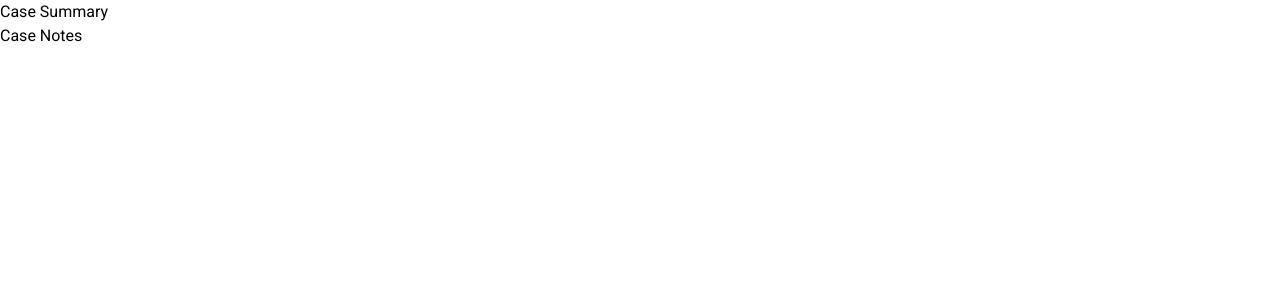
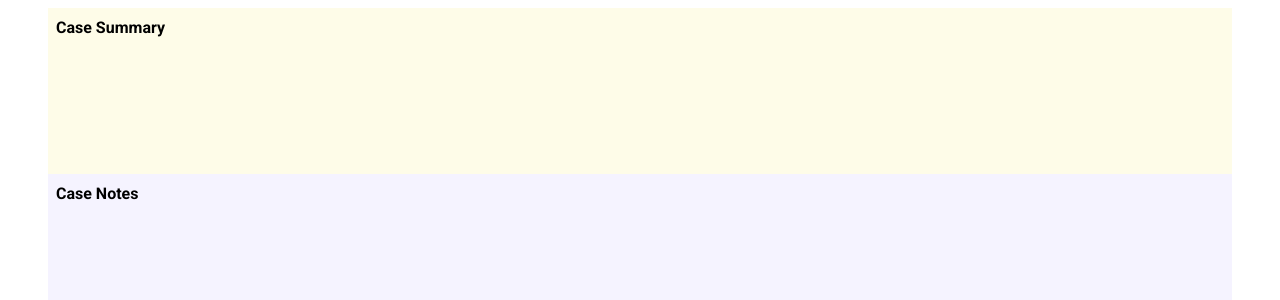
Before and after one commit to arulvalanantos/GTS-Case-Summarization-UI, a React (Vite) app: page / in a window 1280 px wide. Shown: the top 300 px of the page. Built offline with nearby package versions, Linux system fonts and the light colour scheme.

Commit message:
feat: add CaseSummary and CaseNotes components to App

```diff
--- a/src/App.tsx
+++ b/src/App.tsx
@@ -1,10 +1,12 @@
 import './App.css'
+import CaseNotes from './components/CaseNotes'
+import CaseSummary from './components/CaseSummary'
 
 function App() {
     return (
-        <main>
-            <div>Case Summary</div>
-            <div>Case Notes</div>
+        <main className="!m-auto w-full h-full max-w-[1200px] flex flex-col p-2">
+            <CaseSummary />
+            <CaseNotes />
         </main>
     )
 }
--- /dev/null
+++ b/src/components/CaseNotes.tsx
@@ -0,0 +1,13 @@
+import React from 'react'
+
+const CaseNotes: React.FC = () => {
+    return (
+        <section id="case-notes" className="flex-4 bg-violet-50 p-2">
+            <div>
+                <h2 className="text-md font-bold">Case Notes</h2>
+            </div>
+        </section>
+    )
+}
+
+export default CaseNotes
--- /dev/null
+++ b/src/components/CaseSummary.tsx
@@ -0,0 +1,13 @@
+import React from 'react'
+
+const CaseSummary: React.FC = () => {
+    return (
+        <section id="case-summary" className="flex-1 bg-yellow-50 p-2">
+            <div>
+                <h2 className="text-md font-bold">Case Summary</h2>
+            </div>
+        </section>
+    )
+}
+
+export default CaseSummary
--- a/src/index.css
+++ b/src/index.css
@@ -23,8 +23,16 @@ html {
 }
 
 * {
-    margin: 0px;
-    padding: 0px;
     box-sizing: border-box;
     @apply font-primary;
 }
+
+body {
+    width: 100vw;
+    height: 100vh;
+}
+
+#root {
+    width: 100%;
+    height: 100%;
+}
```
